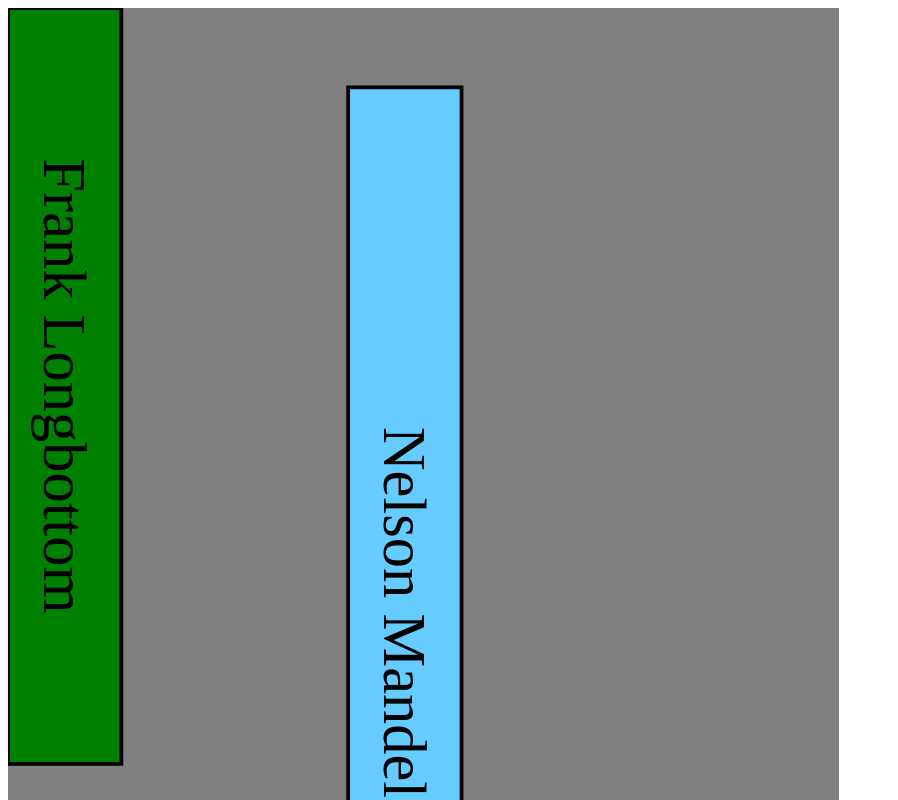
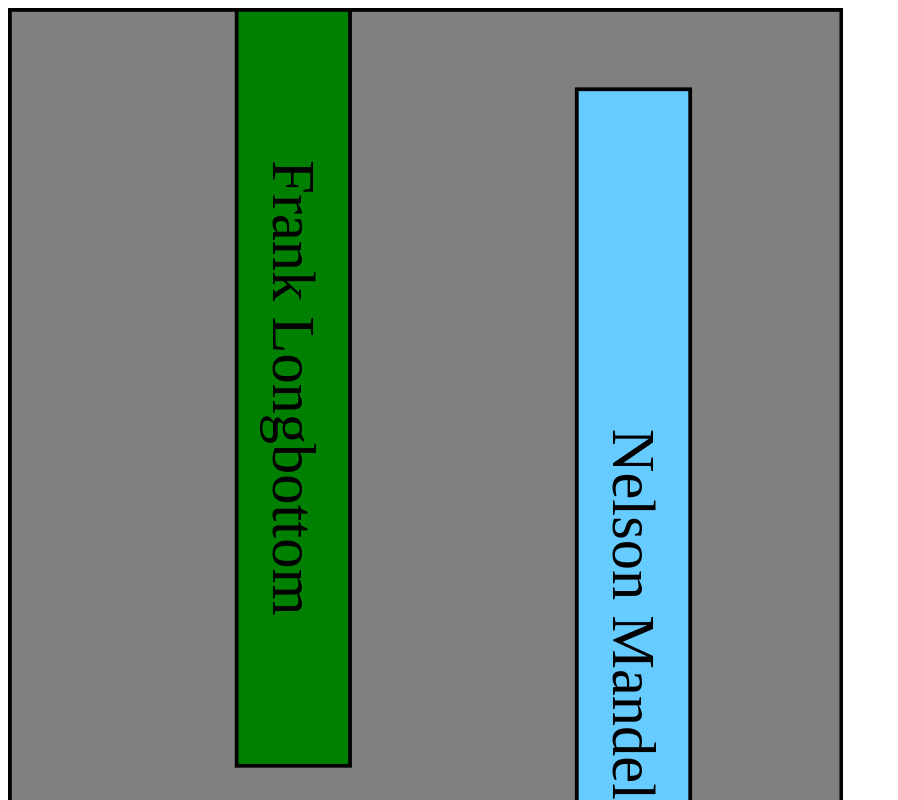
Before and after one commit to rpocklington/horizontal-history-js, a plain HTML site: page index.html in a window 1280 px wide. Shown: the top 800 px of the page, without its empty margins (0-898 px from the left). Drawn offline with Linux system fonts and the light colour scheme.

Commit message:
Increased image size to show entire border. Grouped figures separate from decades.

```diff
--- a/index.html
+++ b/index.html
@@ -1,11 +1,15 @@
 <html>
   <body>
-    <svg id="image" xmlns="http://www.w3.org/2000/svg" version="1.1" width="220mm" height="330mm" viewBox="0 0 220 330">
-      <rect x="0" y="0" width="220" height="330" fill="gray"/>
-      <g id="bar2" transform="translate(90, 21)">
-        <g transform="translate(15, -142.5) rotate(90) translate(142.5, -15)">
-          <rect x="0" y="0" width="285" height="30" style="stroke:black;fill:#66CCFF;stroke-width:1" />
-          <text x="142.5" y="15" text-anchor="middle" alignment-baseline="central">Nelson Mandela</text>
+    <svg id="image" xmlns="http://www.w3.org/2000/svg" version="1.1" width="221mm" height="331mm" viewBox="-0.5 -0.5 221 331">
+      <rect x="0" y="0" width="220" height="330" fill="gray" stroke="black" stroke-width="1" />
+      <g id="decades">
+      </g>
+      <g id="figures" transform="translate(60, 0)">
+       <g id="bar2" transform="translate(90, 21)">
+         <g transform="translate(15, -142.5) rotate(90) translate(142.5, -15)">
+           <rect x="0" y="0" width="285" height="30" style="stroke:black;fill:#66CCFF;stroke-width:1" />
+           <text x="142.5" y="15" text-anchor="middle" alignment-baseline="central">Nelson Mandela</text>
+         </g>
         </g>
       </g>
       <animateTransform
@@ -69,17 +73,9 @@
         return figureEl;
       }
 
-      function buildAttrs(attrs, obj, map) {
-        for (var key in map) {
-          if (key in obj) {
-            attrs[map[key]] = obj[key];
-          }
-        }
-      }
-
       figureEl = buildFigureEl('frankId', 'Frank Longbottom', 200, 'green');
-      svgEl = document.getElementById("image");
-      svgEl.appendChild(figureEl);
+      figuresEl = document.getElementById("figures");
+      figuresEl.appendChild(figureEl);
     </script>
   </body>
 </html>
```
